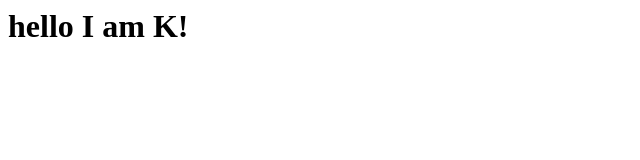
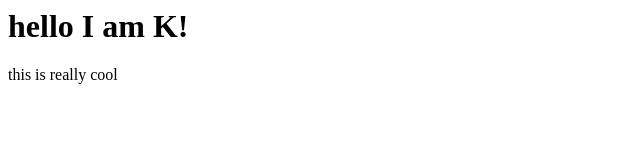
Before and after one commit to ericsun977/code-for-designers, a plain HTML site: page index.html in a window 1280 px wide. Shown: the whole page, without its empty margins (0-640 px from the left). Drawn offline with Linux system fonts and the light colour scheme.

Commit message:
cool stuff
I added a paragraph! This is awesome!

```diff
--- a/index.html
+++ b/index.html
@@ -2,5 +2,6 @@
   <head></head>
   <body>
     <h1>hello I am K!</h1>
+    <p>this is really cool</p>
   </body>
 </html>
```
